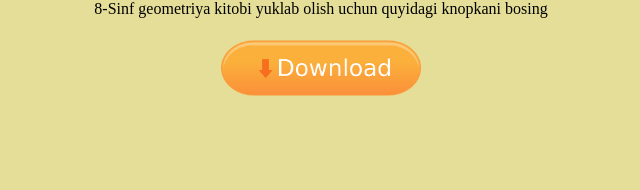
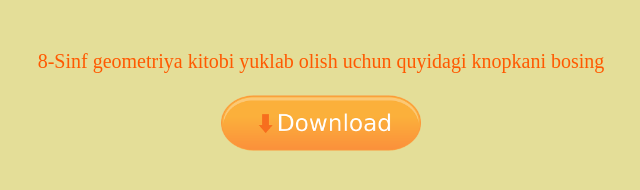
Before and after one commit to SamTum43/Download, a plain HTML site: page index.html in a window 1280 px wide. Shown: the whole page, without its empty margins (319-959 px from the left). Drawn offline with Linux system fonts and the light colour scheme.

Commit message:
Update main.css

```diff
--- a/main.css
+++ b/main.css
@@ -10,3 +10,9 @@ body{
     align-items: center;
     flex-direction: column;
 }
+.nom{
+    padding-top: 50px;
+    text-align: center;
+    color: #ff5900;
+    font-size: 20px;
+}
```
